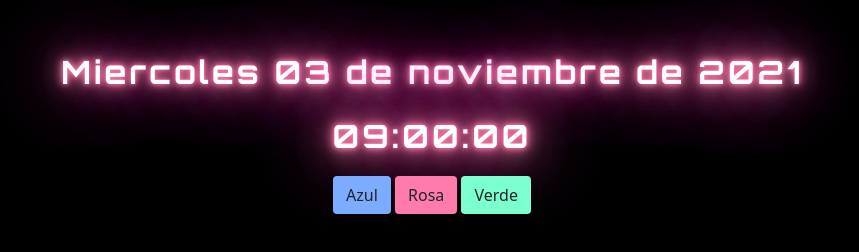
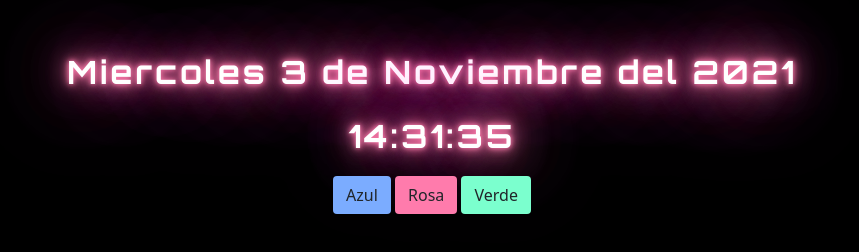
Before and after one commit to PabloRomeroAbadie/BOM, a plain HTML site: page index.html in a window 1280 px wide. Shown: the whole page, without its empty margins (208-1067 px from the left). Drawn offline with Linux system fonts and the light colour scheme.

Commit message:
agregamos la funcionalidad del reloj

```diff
--- a/index.html
+++ b/index.html
@@ -12,8 +12,8 @@
 <body>
     <main class="container my-5">
         <article class="text-center rosa">
-            <p>Miercoles 03 de noviembre de 2021</p>
-            <p>09:00:00</p>
+            <p id="fecha"></p>
+            <p id="hora"></p>
         </article>
         <article class="text-center">
             <button class="btn btn-azul">Azul</button>
--- a/js/app.js
+++ b/js/app.js
@@ -0,0 +1,39 @@
+function obtenerFecha(){
+    let fecha = new Date();
+
+// console.log(fecha);
+// console.log(fecha.getMonth()); // 0 a 11, 0 enero
+// console.log(fecha.getDay()); // 1 a 31
+// console.log(fecha.getDate()); // 0 al 6, 0-> domingo
+
+let semanas = ["Doming","Lunes", "Martes", "Miercoles","jueves", "Viernes", "sabado"];
+
+let meses = ["Enero", "Febrero", "Marzo", "Abril", "Mayo", "Junio", "Julio", "Agosto", "Septiembre", "Octubre", "Noviembre", "Diciembre"];
+
+let fechaReloj = document.getElementById("fecha")
+fechaReloj.innerHTML = `${semanas[fecha.getDate()]} ${fecha.getDay()} de ${meses[fecha.getMonth()]} del ${fecha.getFullYear()}`
+
+// creo las variables para trabajar la hora
+let hora = fecha.getHours();
+let minutos = fecha.getMinutes();
+let segundos = fecha.getSeconds();
+
+if(hora < 10){
+    hora = "0" + hora;
+}
+
+if(minutos < 10){
+    minutos = "0" + minutos;
+}
+
+if(segundos < 10){
+    segundos = "0" + segundos;
+}
+
+
+let horaReloj = document.getElementById("hora");
+horaReloj.innerHTML = `${hora}:${minutos}:${segundos}`;
+}
+
+// invocar al reloj cada segundo
+setInterval(obtenerFecha, 1000);
```
